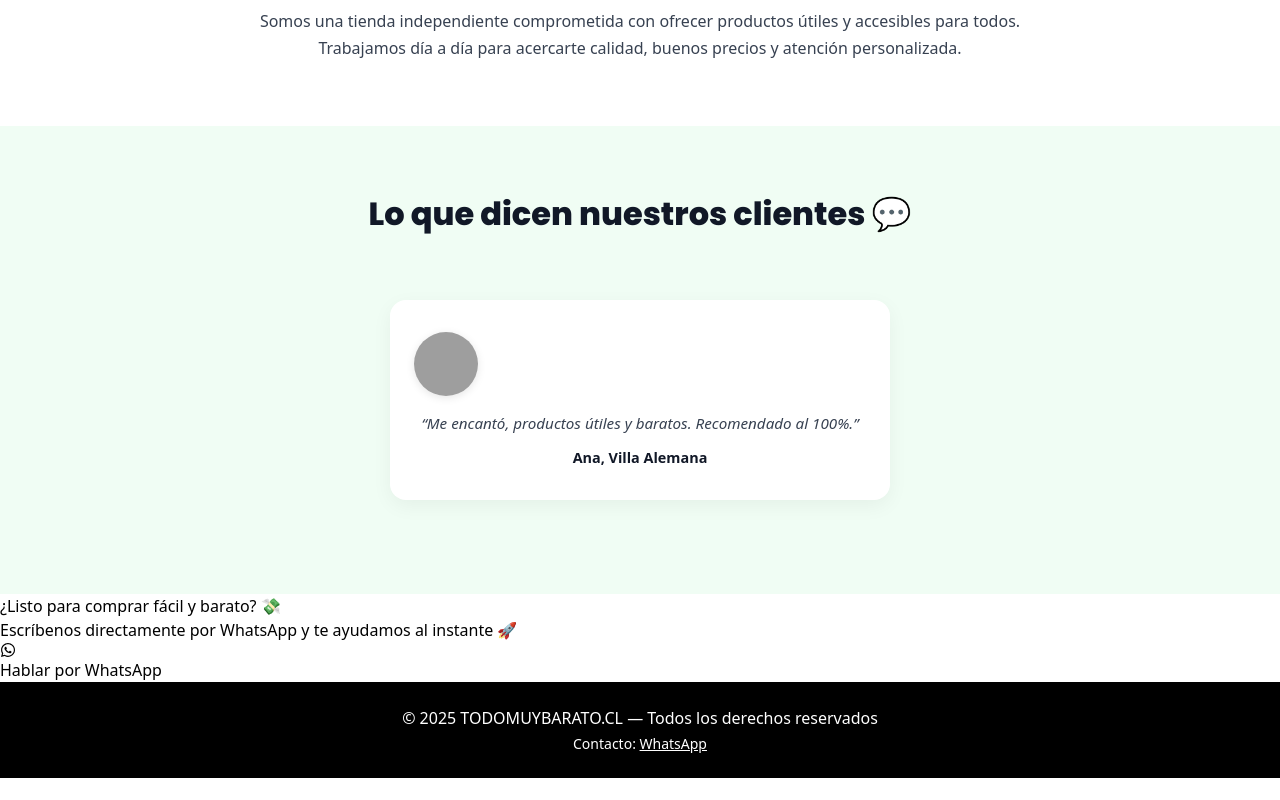
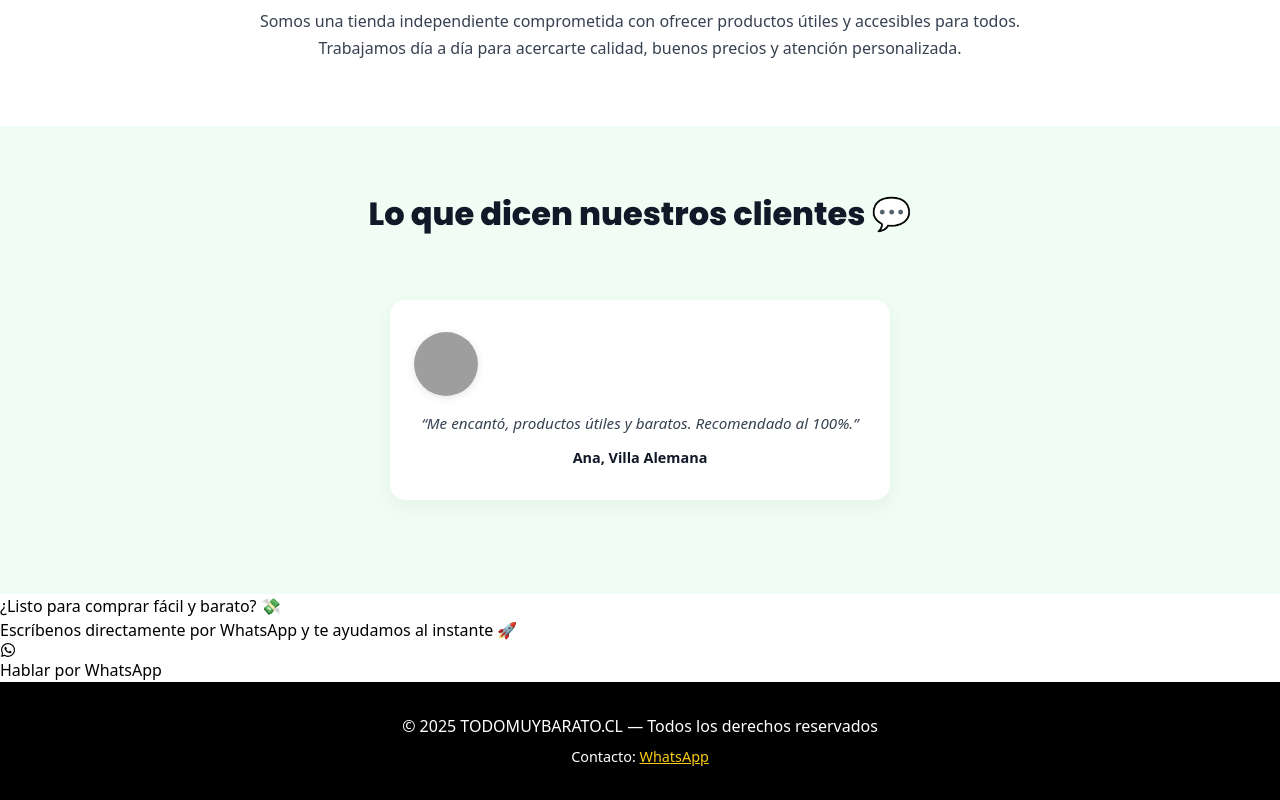
Before and after one commit to Marshelby/todomuybarato, a React (Vite) app: page / in a window 1280 px wide. Shown: the part 3666-4466 px from the top of the page. Before the commit the page ends 4444 px from the top, so only its background shows below. Built offline with nearby package versions, Linux system fonts and the light colour scheme; grey boxes are pictures that could not be loaded.

Commit message:
🎨 Footer con animación sutil y estilo moderno

```diff
--- /dev/null
+++ b/src/components/Footer.css
@@ -0,0 +1,33 @@
+.footer {
+  background-color: #000000;
+  color: white;
+  text-align: center;
+  padding: 2rem 1rem;
+  animation: fadeIn 1.2s ease-out;
+}
+
+.footer-contacto {
+  font-size: 0.9rem;
+  margin-top: 0.5rem;
+}
+
+.footer-contacto a {
+  color: #facc15;
+  text-decoration: underline;
+  transition: color 0.3s ease;
+}
+
+.footer-contacto a:hover {
+  color: #fde047;
+}
+
+@keyframes fadeIn {
+  from {
+    opacity: 0;
+    transform: translateY(15px);
+  }
+  to {
+    opacity: 1;
+    transform: translateY(0);
+  }
+}
--- a/src/components/Footer.jsx
+++ b/src/components/Footer.jsx
@@ -1,8 +1,12 @@
+import "./Footer.css";
+
 function Footer() {
   return (
-    <footer className="bg-black text-white text-center py-6">
+    <footer className="footer">
       <p>© 2025 TODOMUYBARATO.CL — Todos los derechos reservados</p>
-      <p className="text-sm mt-1">Contacto: <a href="https://wa.me/56912345678" className="underline">WhatsApp</a></p>
+      <p className="footer-contacto">
+        Contacto: <a href="https://wa.me/56912345678" target="_blank" rel="noopener noreferrer">WhatsApp</a>
+      </p>
     </footer>
   );
 }
```
